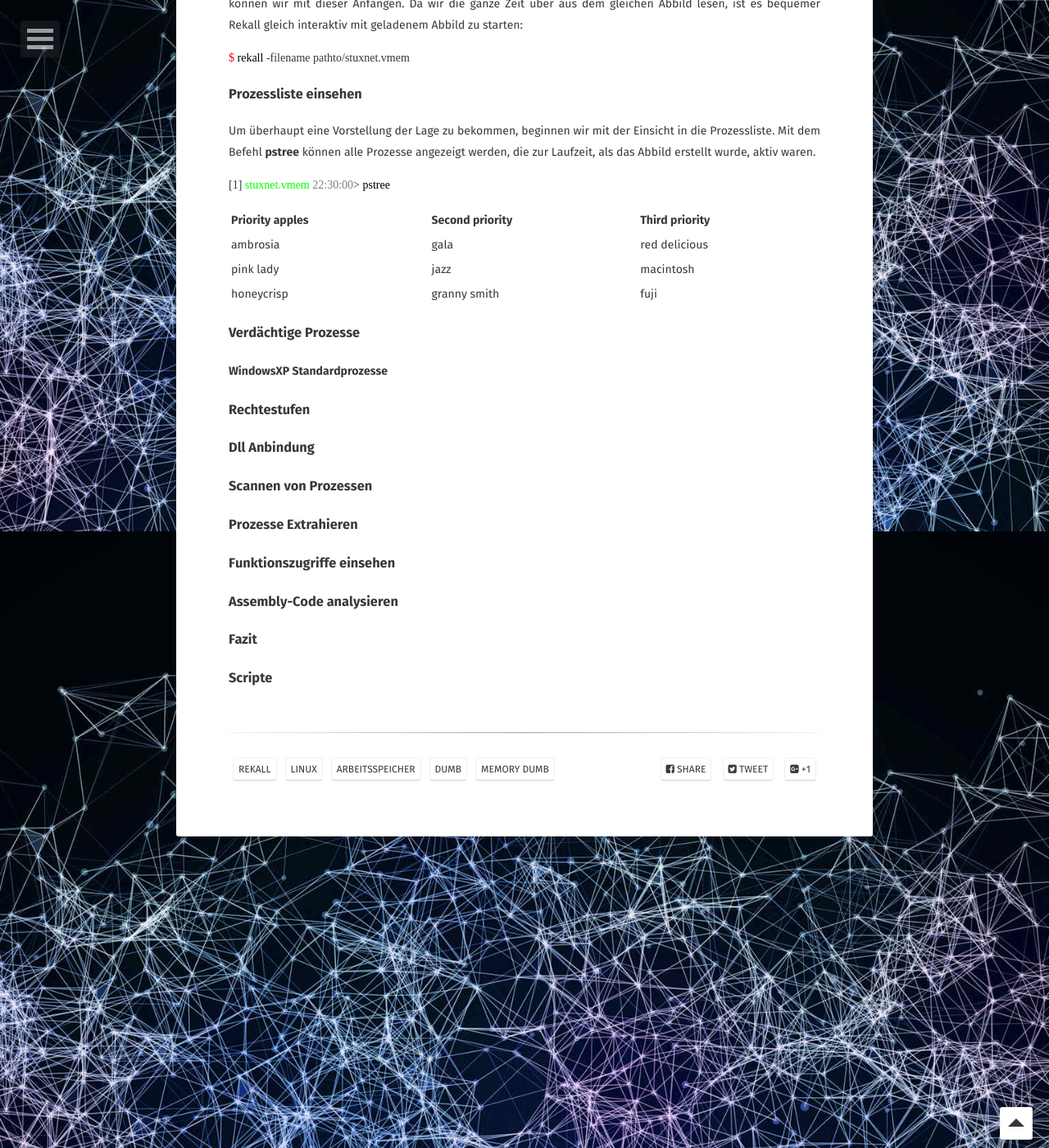
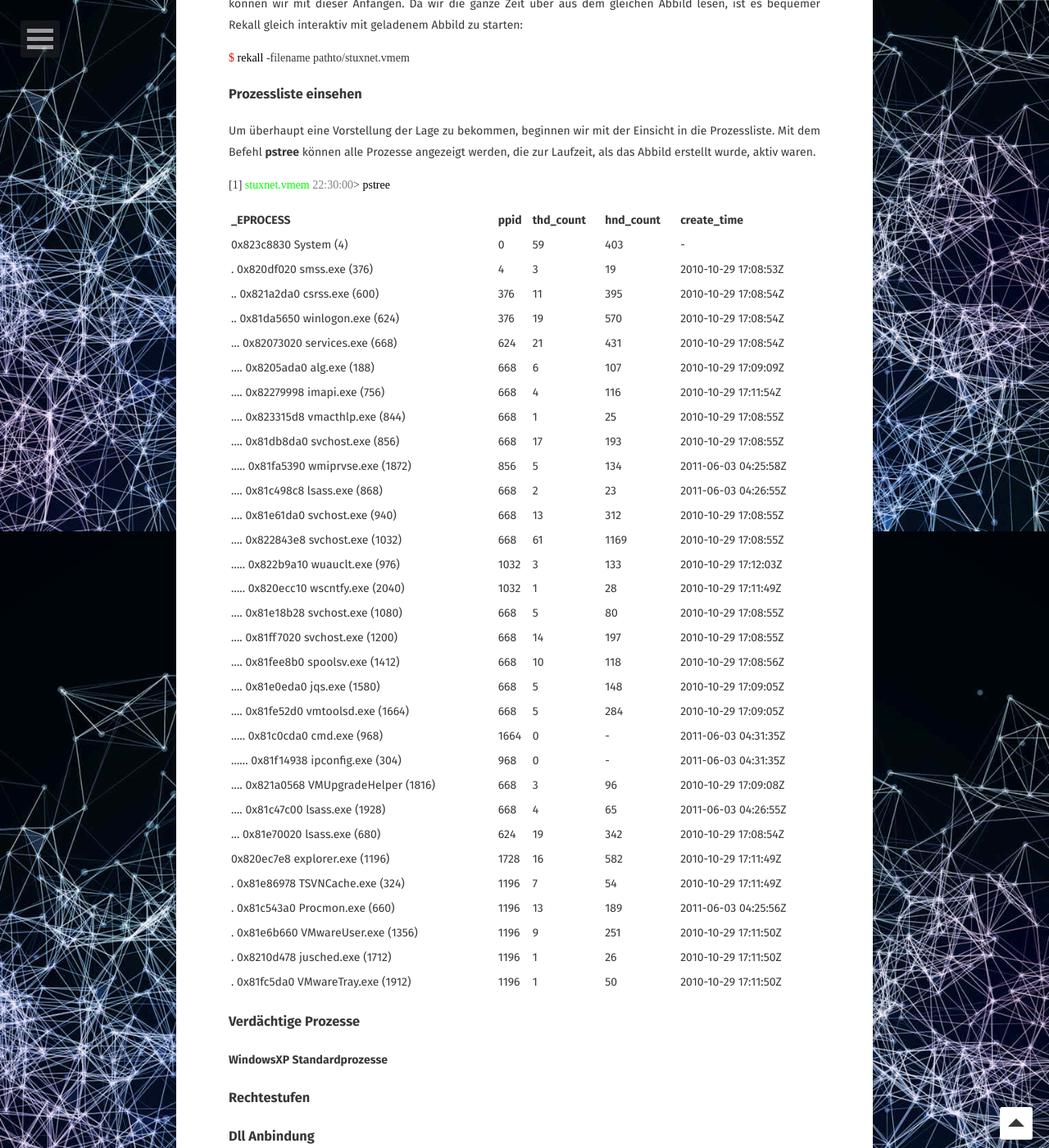
Before and after one commit to lauliger/IT-Sicherheit, a Jekyll site: the page built from _posts/2019-01-08-Arbeitsspeicheruntersuchung.md, in a window 1280 px wide and 1400 px high, scrolled down 1152 px. Shown: the whole window at 82% size. Built offline with Jekyll 4.4.1, drawn with Linux system fonts in a browser that asks for light colours; some web fonts are replaced; some of the changed text lies outside the part shown.

Commit message:
Update 2019-01-08-Arbeitsspeicheruntersuchung.md

```diff
--- a/_posts/2019-01-08-Arbeitsspeicheruntersuchung.md
+++ b/_posts/2019-01-08-Arbeitsspeicheruntersuchung.md
@@ -41,11 +41,39 @@ Um überhaupt eine Vorstellung der Lage zu bekommen, beginnen wir mit der Einsic
 Mit dem Befehl __pstree__ können alle Prozesse angezeigt werden, die zur Laufzeit, als das Abbild erstellt wurde, aktiv waren.
 {% include Rekall_Pstree.html %}
 
-| Priority apples | Second priority | Third priority |
-|-------|--------|---------|
-| ambrosia | gala | red delicious |
-| pink lady | jazz | macintosh |
-| honeycrisp | granny smith | fuji |
+| _EPROCESS | ppid | thd_count | hnd_count | create_time |
+|-------|--------|---------|---------|---------|
+|0x823c8830 System (4)|0|59|403|-|
+|. 0x820df020 smss.exe (376)|4|3|19|2010-10-29 17:08:53Z|
+|.. 0x821a2da0 csrss.exe (600)|376|11|395|2010-10-29 17:08:54Z|
+|.. 0x81da5650 winlogon.exe (624)|376|19|570|2010-10-29 17:08:54Z|
+|... 0x82073020 services.exe (668)|624|21|431|2010-10-29 17:08:54Z|
+|.... 0x8205ada0 alg.exe (188)|668|6|107|2010-10-29 17:09:09Z|
+|.... 0x82279998 imapi.exe (756)|668|4|116|2010-10-29 17:11:54Z|
+|.... 0x823315d8 vmacthlp.exe (844)|668|1|25|2010-10-29 17:08:55Z|
+|.... 0x81db8da0 svchost.exe (856)|668|17|193|2010-10-29 17:08:55Z|
+|..... 0x81fa5390 wmiprvse.exe (1872)|856|5|134|2011-06-03 04:25:58Z|
+|.... 0x81c498c8 lsass.exe (868)|668|2|23|2011-06-03 04:26:55Z|
+|.... 0x81e61da0 svchost.exe (940)|668|13|312|2010-10-29 17:08:55Z|
+|.... 0x822843e8 svchost.exe (1032)|668|61|1169|2010-10-29 17:08:55Z|
+|..... 0x822b9a10 wuauclt.exe (976)|1032|3|133|2010-10-29 17:12:03Z|
+|..... 0x820ecc10 wscntfy.exe (2040)|1032|1|28|2010-10-29 17:11:49Z|
+|.... 0x81e18b28 svchost.exe (1080)|668|5|80|2010-10-29 17:08:55Z|
+|.... 0x81ff7020 svchost.exe (1200)|668|14|197|2010-10-29 17:08:55Z|
+|.... 0x81fee8b0 spoolsv.exe (1412)|668|10|118|2010-10-29 17:08:56Z|
+|.... 0x81e0eda0 jqs.exe (1580)|668|5|148|2010-10-29 17:09:05Z|
+|.... 0x81fe52d0 vmtoolsd.exe (1664)|668|5|284|2010-10-29 17:09:05Z|
+|..... 0x81c0cda0 cmd.exe (968)|1664|0|-|2011-06-03 04:31:35Z|
+|...... 0x81f14938 ipconfig.exe (304)|968|0|-|2011-06-03 04:31:35Z|
+|.... 0x821a0568 VMUpgradeHelper (1816)|668|3|96|2010-10-29 17:09:08Z|
+|.... 0x81c47c00 lsass.exe (1928)|668|4|65|2011-06-03 04:26:55Z|
+|... 0x81e70020 lsass.exe (680)|624|19|342|2010-10-29 17:08:54Z|
+|  0x820ec7e8 explorer.exe (1196)|1728|16|582|2010-10-29 17:11:49Z|
+|. 0x81e86978 TSVNCache.exe (324)|1196|7|54|2010-10-29 17:11:49Z|
+|. 0x81c543a0 Procmon.exe (660)|1196|13|189|2011-06-03 04:25:56Z|
+|. 0x81e6b660 VMwareUser.exe (1356)|1196|9|251|2010-10-29 17:11:50Z|
+|. 0x8210d478 jusched.exe (1712)|1196|1|26|2010-10-29 17:11:50Z|
+|. 0x81fc5da0 VMwareTray.exe (1912)|1196|1|50|2010-10-29 17:11:50Z|
 
 ### Verdächtige Prozesse
 
```
